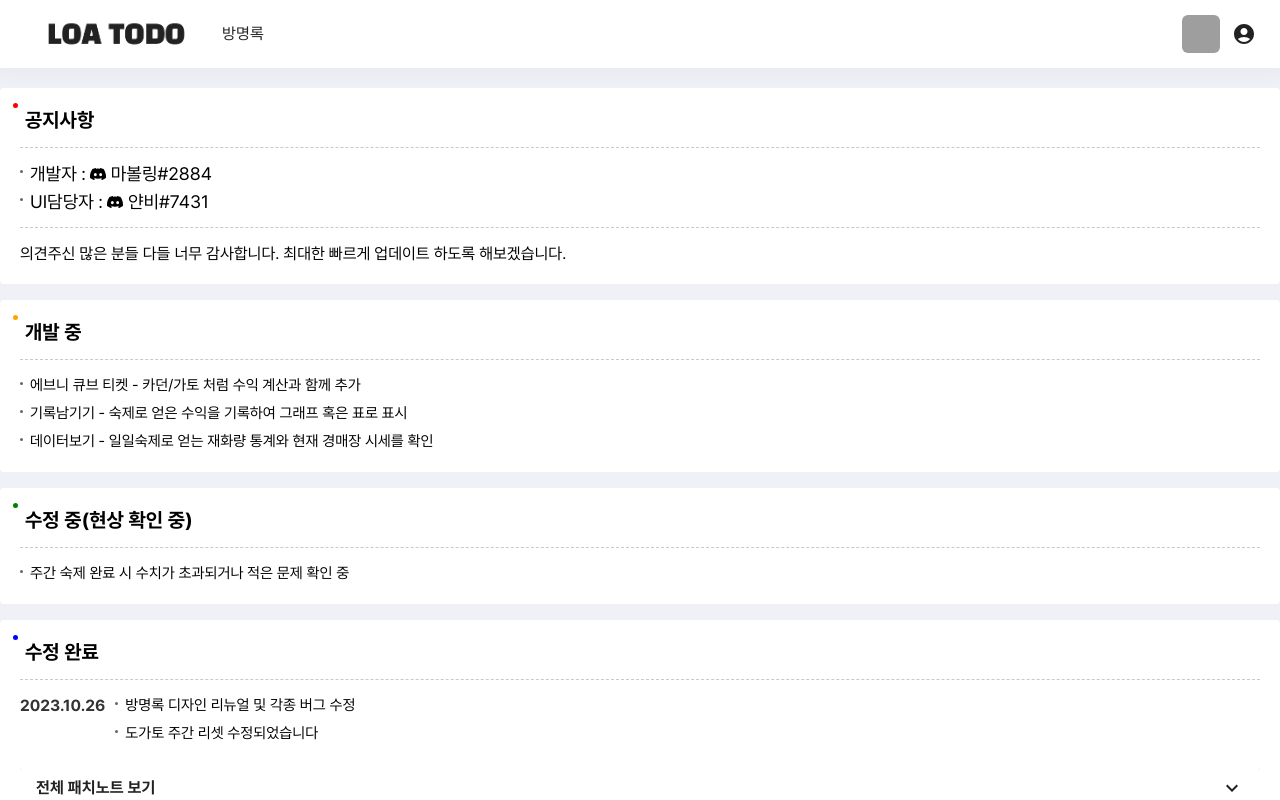
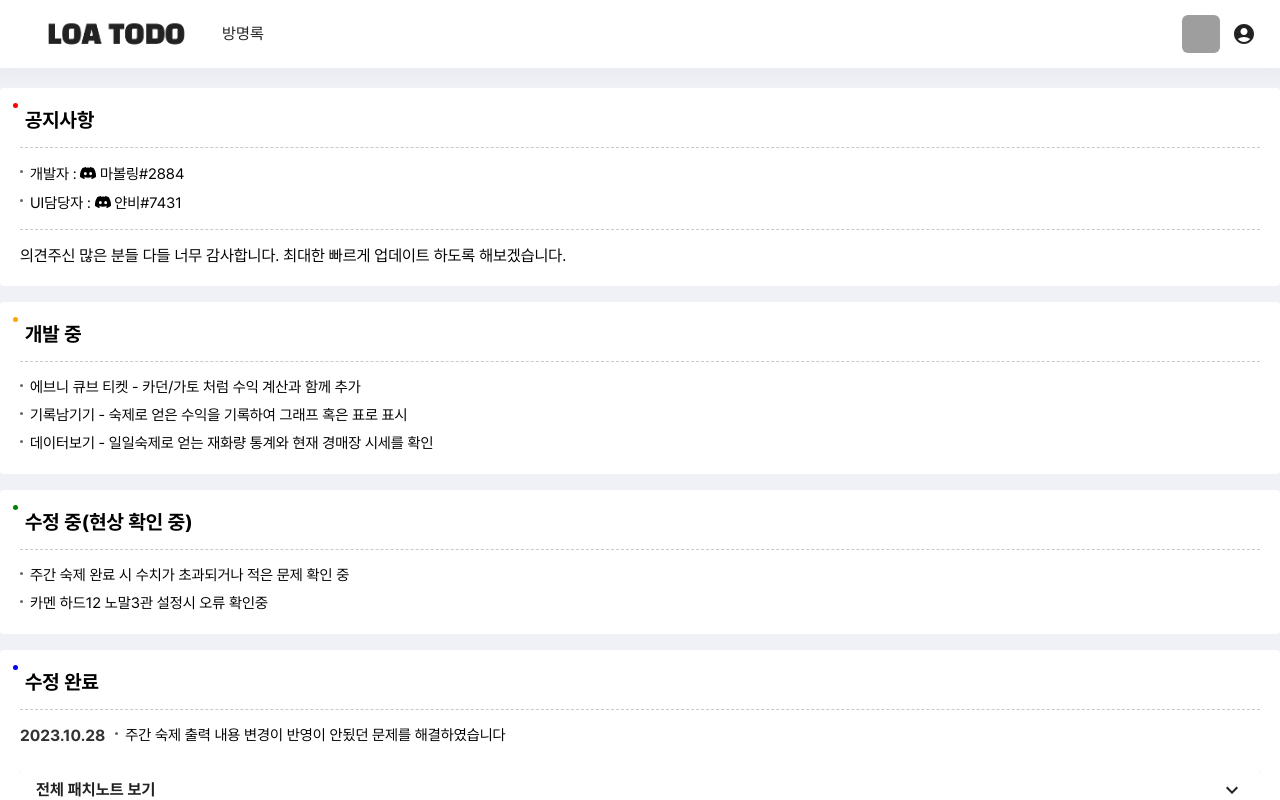
Before and after one commit to minhyeok2487/LostarkTodoFrontend, a React (Create React App) app: page /comments in a window 1280 px wide. Shown: the top 800 px of the page. Built offline with nearby package versions, Linux system fonts and the light colour scheme; no server answers; grey boxes are pictures that could not be loaded.

Commit message:
주간 숙제 출력 내용 변경이 반영이 안됬던 문제 해결

```diff
--- a/src/comments/Comments.js
+++ b/src/comments/Comments.js
@@ -90,8 +90,8 @@ const Comments = () => {
                 <p className="notice">공지사항</p>
                 <div className="cont">
                     <ul>
-                        <li style={{fontSize:18}}>개발자 : <DiscordIcon /> 마볼링#2884</li>
-                        <li style={{fontSize:18}}>UI담당자 : <DiscordIcon /> 얀비#7431</li>
+                        <li>개발자 : <DiscordIcon /> 마볼링#2884</li>
+                        <li>UI담당자 : <DiscordIcon /> 얀비#7431</li>
                     </ul>
                 </div>
                 <div className="cont">의견주신 많은 분들 다들 너무 감사합니다. 최대한 빠르게 업데이트 하도록 해보겠습니다.</div>
@@ -113,6 +113,7 @@ const Comments = () => {
                 <div className="cont">
                     <ul>
                         <li>주간 숙제 완료 시 수치가 초과되거나 적은 문제 확인 중</li>
+                        <li>카멘 하드12 노말3관 설정시 오류 확인중</li>
                     </ul>
                 </div>
             </div>
@@ -121,11 +122,10 @@ const Comments = () => {
                 <p className="update">수정 완료</p>
                 <div className="cont">
                     <div className="flex">
-                        <p className="date">2023.10.26</p>
+                        <p className="date">2023.10.28</p>
                         <p className="txt">
                             <ul>
-                                <li>방명록 디자인 리뉴얼 및 각종 버그 수정</li>
-                                <li>도가토 주간 리셋 수정되었습니다</li>
+                                <li>주간 숙제 출력 내용 변경이 반영이 안됬던 문제를 해결하였습니다</li>
                             </ul>
                         </p>
                     </div>
--- a/src/components/todo/WeekTodoWrap.jsx
+++ b/src/components/todo/WeekTodoWrap.jsx
@@ -368,22 +368,24 @@ const WeekTodoWrap = ({
                 ))}
             </div>
             {/* pub 2023-10-23 스타일 적용 완료 */}
-            <div className="content title02" style={{ padding: 0 }}>
-                <p className="title">주간 숙제</p>
-            </div>
+            {(character.settings.showWeekEpona || character.settings.showSilmaelChange) &&
+                <div className="content title02" style={{ padding: 0 }}>
+                    <p className="title">주간 숙제</p>
+                </div>
+            }
             <div className='character-todo'>
-                <WeekEponaWrap
+                {character.settings.showWeekEpona && <WeekEponaWrap
                     character={character}
                     characters={characters}
                     setCharacters={setCharacters}
                     setShowLinearProgress={setShowLinearProgress}
-                />
-                <SilmaelChangeWrap
+                />}
+                {character.settings.showSilmaelChange && <SilmaelChangeWrap
                     character={character}
                     characters={characters}
                     setCharacters={setCharacters}
                     setShowLinearProgress={setShowLinearProgress}
-                />
+                />}
                 {/* <CubeWrap /> */}
             </div>
         </div>
```
